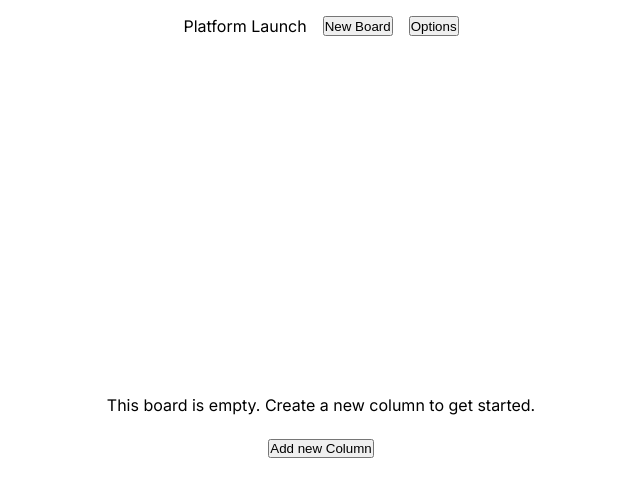
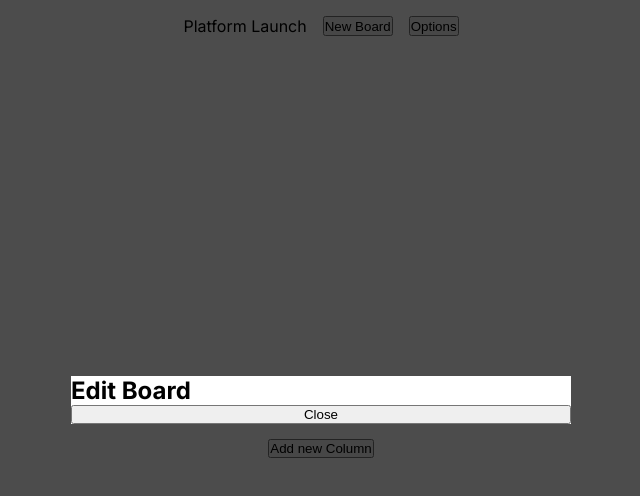
Before and after one commit to juandadev/kanban-board, a Next.js app: page / in a window 1280 px wide. Both pictures are taken after a click on the button "Add new Column". Shown: the top 496 px of the page, without its empty margins (319-959 px from the left). Built offline with nearby package versions, Linux system fonts and the light colour scheme.

Commit message:
feat: Modal component and modal context

```diff
--- a/package.json
+++ b/package.json
@@ -9,7 +9,7 @@
     "lint": "next lint"
   },
   "dependencies": {
-    "next": "14.2.3",
+    "next": "^14.2.24",
     "react": "^18",
     "react-dom": "^18"
   },
--- a/src/app/layout.tsx
+++ b/src/app/layout.tsx
@@ -20,6 +20,7 @@ export default function RootLayout({
     <html lang="en">
       <body className={inter.className}>
         <Providers>{children}</Providers>
+        <div className="modal"></div>
       </body>
     </html>
   );
--- a/src/app/providers.tsx
+++ b/src/app/providers.tsx
@@ -2,11 +2,16 @@
 
 import React from "react";
 import { BoardProvider } from "@/context/boardContext";
+import { ModalProvider } from "@/context/modalContext";
 
 type ProvidersProps = {
   children: React.ReactNode;
 };
 
 export function Providers({ children }: ProvidersProps) {
-  return <BoardProvider>{children}</BoardProvider>;
+  return (
+    <BoardProvider>
+      <ModalProvider>{children}</ModalProvider>
+    </BoardProvider>
+  );
 }
--- a/src/components/Board/Board.tsx
+++ b/src/components/Board/Board.tsx
@@ -4,9 +4,12 @@ import React from "react";
 import styles from "./Board.module.css";
 import { Button } from "@/components/Button/Button";
 import { useActiveBoard } from "@/hooks/useActiveBoard";
+import { useModal } from "@/context/modalContext";
+import { EditBoardModal } from "@/components/EditBoardModal/EditBoardModal";
 
 export function Board() {
   const { board } = useActiveBoard();
+  const { openModal } = useModal();
 
   if (!board) {
     return (
@@ -23,11 +26,14 @@ export function Board() {
   }
 
   return (
-    <section className={styles.container}>
-      <div className={styles.emptyColumn}>
-        <p>This board is empty. Create a new column to get started.</p>
-        <Button>Add new Column</Button>
-      </div>
-    </section>
+    <>
+      <section className={styles.container}>
+        <div className={styles.emptyColumn}>
+          <p>This board is empty. Create a new column to get started.</p>
+          <Button onClick={() => openModal("editBoard")}>Add new Column</Button>
+        </div>
+      </section>
+      <EditBoardModal />
+    </>
   );
 }
--- /dev/null
+++ b/src/components/EditBoardModal/EditBoardModal.tsx
@@ -0,0 +1,16 @@
+"use client";
+
+import { Modal } from "@/components/Modal/Modal";
+import { useModal } from "@/context/modalContext";
+import { Button } from "@/components/Button/Button";
+
+export function EditBoardModal() {
+  const { closeModal } = useModal();
+
+  return (
+    <Modal type={"editBoard"}>
+      <h2>Edit Board</h2>
+      <Button onClick={closeModal}>Close</Button>
+    </Modal>
+  );
+}
--- /dev/null
+++ b/src/components/Modal/Modal.module.css
@@ -0,0 +1,23 @@
+.modal_overlay {
+  position: absolute;
+  top: 0;
+  left: 0;
+  width: 100%;
+  height: 100%;
+  background: rgba(0, 0, 0, 0.7);
+}
+
+.modal_container {
+  position: absolute;
+  top: 0;
+  bottom: 0;
+  left: 0;
+  right: 0;
+  margin: auto;
+  background: #fff;
+  width: 100%;
+  max-width: 500px;
+  height: fit-content;
+  display: flex;
+  flex-direction: column;
+}
--- /dev/null
+++ b/src/components/Modal/Modal.tsx
@@ -0,0 +1,24 @@
+"use client";
+
+import React from "react";
+import styles from "./Modal.module.css";
+import { createPortal } from "react-dom";
+import { ModalType, useModal } from "@/context/modalContext";
+
+type ModalProps = {
+  children: React.ReactNode;
+  type: ModalType;
+};
+
+export function Modal({ children, type }: ModalProps) {
+  const { activeModal } = useModal();
+
+  if (activeModal !== type) return null;
+
+  return createPortal(
+    <div className={styles.modal_overlay}>
+      <div className={styles.modal_container}>{children}</div>
+    </div>,
+    document.querySelector(".modal") as Element,
+  );
+}
--- /dev/null
+++ b/src/context/modalContext.tsx
@@ -0,0 +1,30 @@
+import React, { createContext, useContext, useState, ReactNode } from "react";
+
+export type ModalType = "editBoard" | null;
+
+type ModalContextType = {
+  openModal: (modalType: ModalType) => void;
+  closeModal: () => void;
+  activeModal: ModalType;
+};
+
+const ModalContext = createContext<ModalContextType | undefined>(undefined);
+
+export function ModalProvider({ children }: { children: ReactNode }) {
+  const [activeModal, setActiveModal] = useState<ModalType>(null);
+
+  const openModal = (modalType: ModalType) => setActiveModal(modalType);
+  const closeModal = () => setActiveModal(null);
+
+  return (
+    <ModalContext.Provider value={{ activeModal, openModal, closeModal }}>
+      {children}
+    </ModalContext.Provider>
+  );
+}
+
+export function useModal() {
+  const context = useContext(ModalContext);
+  if (!context) throw new Error("useModal must be used within a ModalProvider");
+  return context;
+}
```
Also changed, not shown: 1 other file (tests, documents, lock files or other folders).
